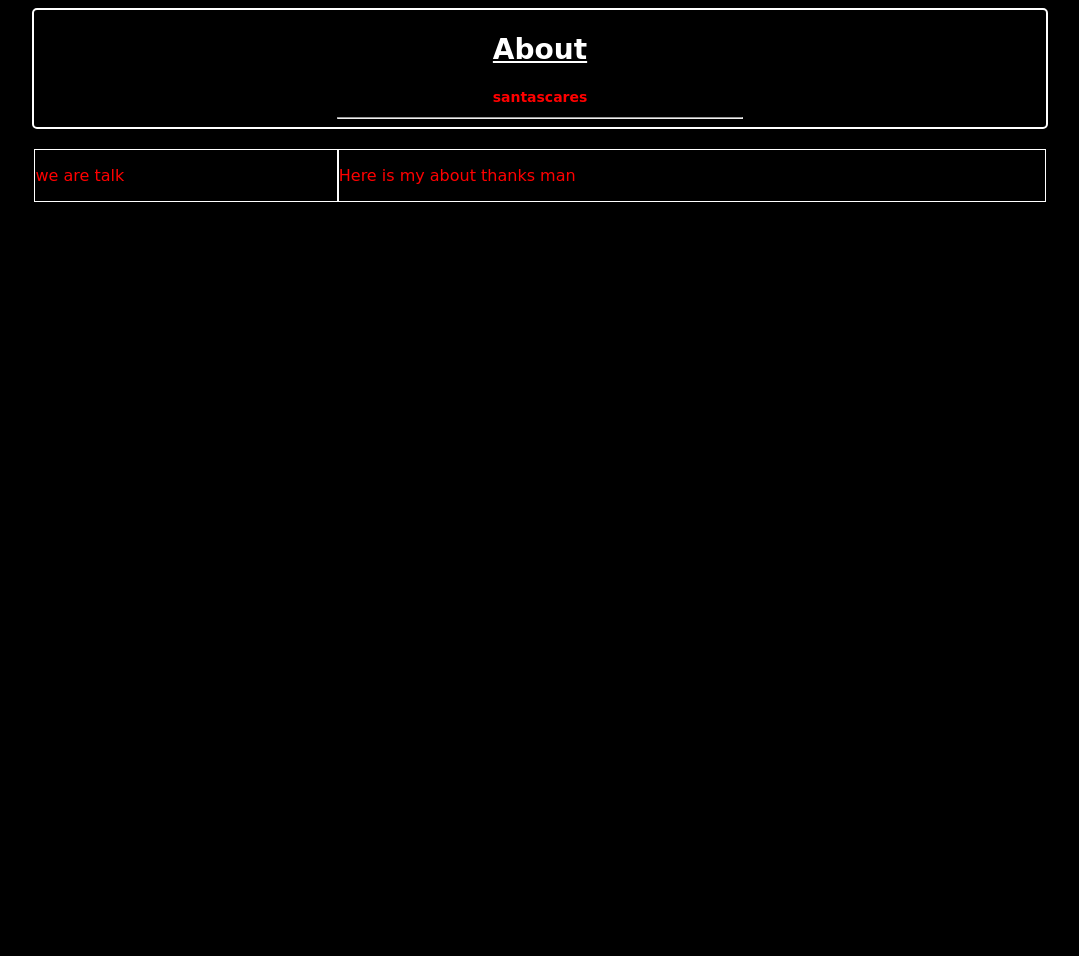
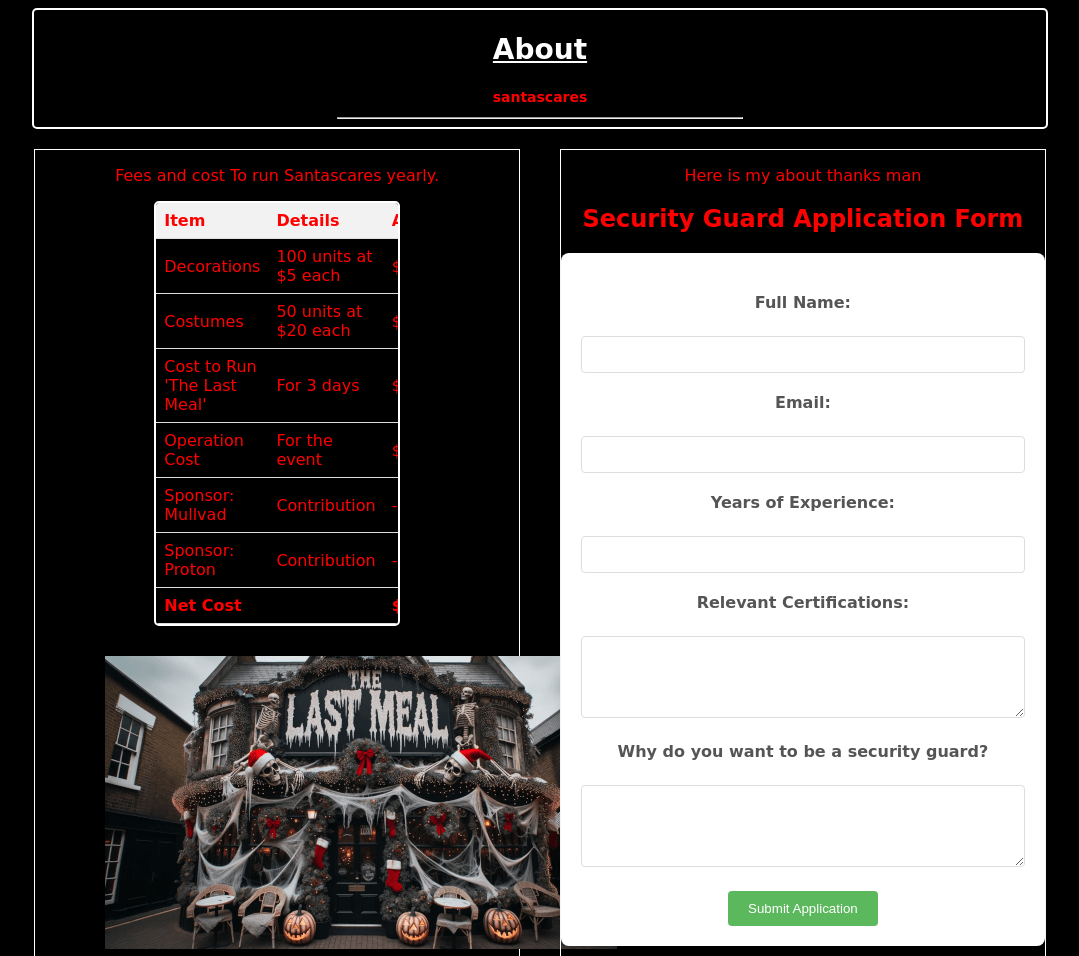
Before and after one commit to siggipallb/VefThroun, a plain HTML site: page about.html in a window 1280 px wide. Shown: the top 956 px of the page, without its empty margins (100-1179 px from the left). Before the commit the page ends 800 px from the top, so only its background shows below. Drawn offline with Linux system fonts and the light colour scheme.

Commit message:
Images are hell to work with!

```diff
--- a/about.html
+++ b/about.html
@@ -22,8 +22,70 @@
             <div>
                 <aside class="info_about_box">
                     <p>
-                        we are talk
+                        Fees and cost
+                        To run Santascares yearly.
                     </p>
+
+
+                    <div class="table-responsive">
+                        <table>
+                            <thead>
+                                <tr>
+                                    <th>Item</th>
+                                    <th>Details</th>
+                                    <th>Amount</th>
+                                </tr>
+                            </thead>
+                            <tbody>
+                                <tr>
+                                    <td>Decorations</td>
+                                    <td>100 units at $5 each</td>
+                                    <td>$500</td>
+                                </tr>
+                                <tr>
+                                    <td>Costumes</td>
+                                    <td>50 units at $20 each</td>
+                                    <td>$1000</td>
+                                </tr>
+                                <tr>
+                                    <td>Cost to Run 'The Last Meal'</td>
+                                    <td>For 3 days</td>
+                                    <td>$1500</td>
+                                </tr>
+                                <tr>
+                                    <td>Operation Cost</td>
+                                    <td>For the event</td>
+                                    <td>$2000</td>
+                                </tr>
+                                <tr>
+                                    <td>Sponsor: Mullvad</td>
+                                    <td>Contribution</td>
+                                    <td>-$1000</td>
+                                </tr>
+                                <tr>
+                                    <td>Sponsor: Proton</td>
+                                    <td>Contribution</td>
+                                    <td>-$500</td>
+                                </tr>
+                                <tr>
+                                    <td><strong>Net Cost</strong></td>
+                                    <td></td>
+                                    <td><strong>$2500</strong></td>
+                                </tr>
+                            </tbody>
+                        </table>
+                    </div>
+
+                    <div class="images_section">
+                        <div class="img_box1">
+                            <img src="TheLastMeal.png" alt="image/png">
+                        </div>
+
+                        <div class="img_box2">
+                            <img src="InsidieOfTheLastMeal.png" alt="image/png">
+                        </div>
+                    </div>
+
                 </aside>
             </div>
 
@@ -32,6 +94,30 @@
                     <p>
                         Here is my about thanks man
                     </p>
+
+                    <div class="application">
+                        <h2>Security Guard Application Form</h2>
+
+                        <form action="/submit-your-application" method="post">
+                            <label for="name">Full Name:</label><br>
+                            <input type="text" id="name" name="name" required><br>
+
+                            <label for="email">Email:</label><br>
+                            <input type="email" id="email" name="email" required><br>
+
+                            <label for="experience">Years of Experience:</label><br>
+                            <input type="number" id="experience" name="experience" min="0" required><br>
+
+                            <label for="certifications">Relevant Certifications:</label><br>
+                            <textarea id="certifications" name="certifications" rows="4" cols="50"></textarea><br>
+
+                            <label for="reason">Why do you want to be a security guard?</label><br>
+                            <textarea id="reason" name="reason" rows="4" cols="50" required></textarea><br>
+
+                            <input type="submit" value="Submit Application">
+                        </form>
+                    </div>
+
                 </main>
             </div>
 
--- a/style_about.css
+++ b/style_about.css
@@ -38,6 +38,7 @@ body {
 
 /* Information section has been created */
 .information_sec {
+    text-align: center;
     border: 2px #ffffff;
     border-radius: 10px;
 }
@@ -45,8 +46,9 @@ body {
 /* container for the information section */
 .info_container {
     display: grid;
-    grid-template-columns: 30% 70%;
+    grid-template-columns: 48% 48%;
     justify-content: center;
+    grid-gap: 4%;
     margin-left: auto;
     margin-right: auto;
     width: 80%;
@@ -64,20 +66,103 @@ body {
     border: 0.2dvb solid #ffffff;
 }
 
+/* Table responsive */
+.table-responsive {
+    width: 50%;
+    overflow-x: auto; /* Ensures table is scrollable on small screens */
+    margin-left: auto;
+    margin-right: auto;
+    border: 2px solid #ffffff;
+    border-radius: 5px;
+}
+
+table {
+    width: 100%;
+    border-collapse: collapse;
+}
+
+th, td {
+    text-align: left;
+    padding: 8px;
+    border-bottom: 1px solid #ddd;
+}
+
+th {
+    background-color: #f2f2f2;
+}
+/* table ends here */
+
+/* Job position for santascares */
+
+.application form {
+    background: #ffffff;
+    padding: 20px;
+    border-radius: 8px;
+    box-shadow: 0 0 10px rgba(0, 0, 0, 0.1);
+    max-width: 500px;
+    margin: 0 auto;
+}
+
+.application label {
+    font-weight: bold;
+    display: block;
+    margin-top: 20px;
+    color: #555;
+}
+
+input[type="text"],
+input[type="email"],
+input[type="number"],
+textarea {
+    width: 100%;
+    padding: 10px;
+    margin-top: 5px;
+    border: 1px solid #ddd;
+    border-radius: 4px;
+    box-sizing: border-box; /* Makes sure padding doesn't affect the overall width */
+}
+
+.application textarea {
+    resize: vertical; /* Allows vertical resize only */
+}
+
+.application input[type="submit"] {
+    background-color: #5cb85c;
+    color: white;
+    padding: 10px 20px;
+    border: none;
+    border-radius: 4px;
+    cursor: pointer;
+    margin-top: 20px;
+}
+
+.application input[type="submit"]:hover {
+    background-color: #4cae4c;
+}
+
+/* job position ends! */
+
 .images_section {
-    display: grid;
-    grid-template-columns: 33.3% 33.3% 33.3%;
+    padding-top: 20px;
+    margin-left: 70px;
+    margin-right: auto;
     width: 80%;
 }
 
-.img_box1 {
-
+.img_box1, .img_box2 {
+    margin-top: 10px;
 }
 
-.img_box2 {
+/* this is in alpha, still testing! */
 
+/* Responsive adjustmenst, could go absolutely horribly */
+
+@media screen and (max-width: 604px) {
+    .images_section {
+        margin-left: auto;
+        width: 10px;
+    }
+    .form-responsive, .table-responsive {
+        width: 100%;
+    }
 }
-
-.img_box3 {
-
-}
```
